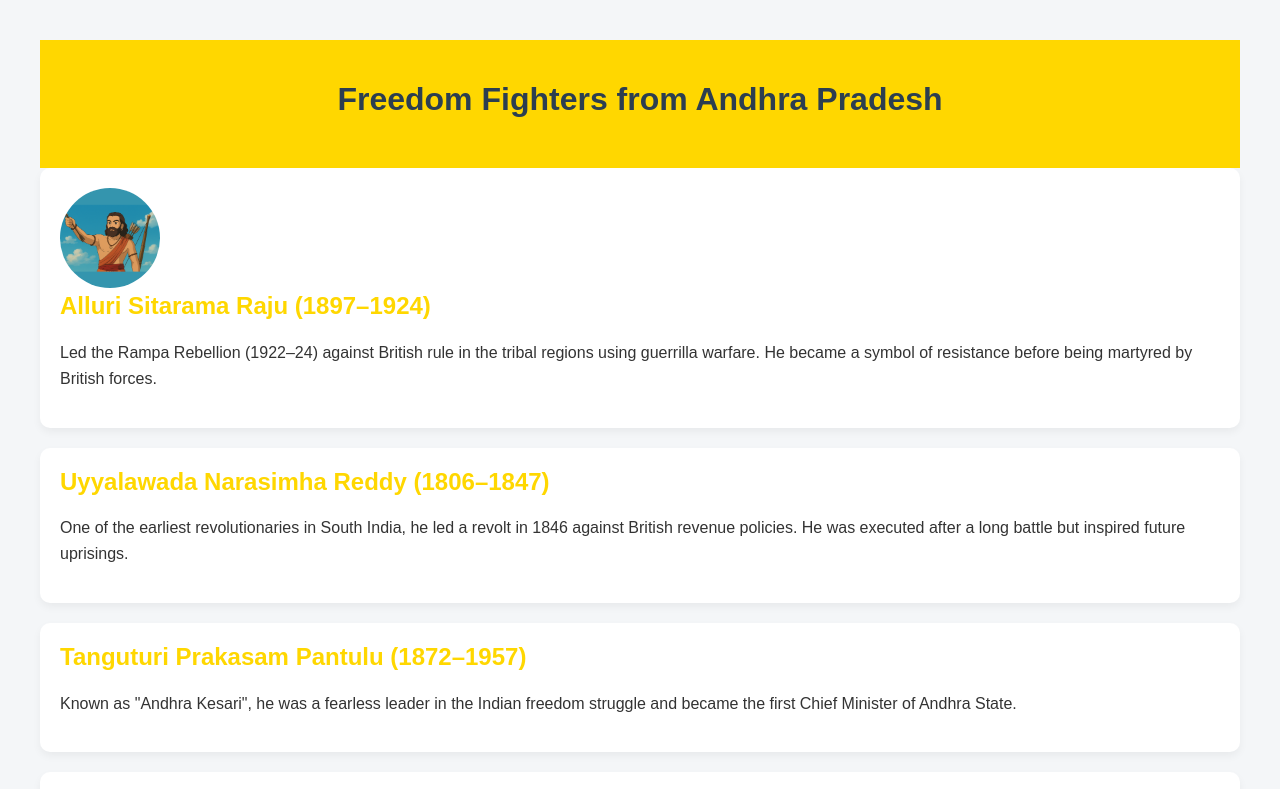
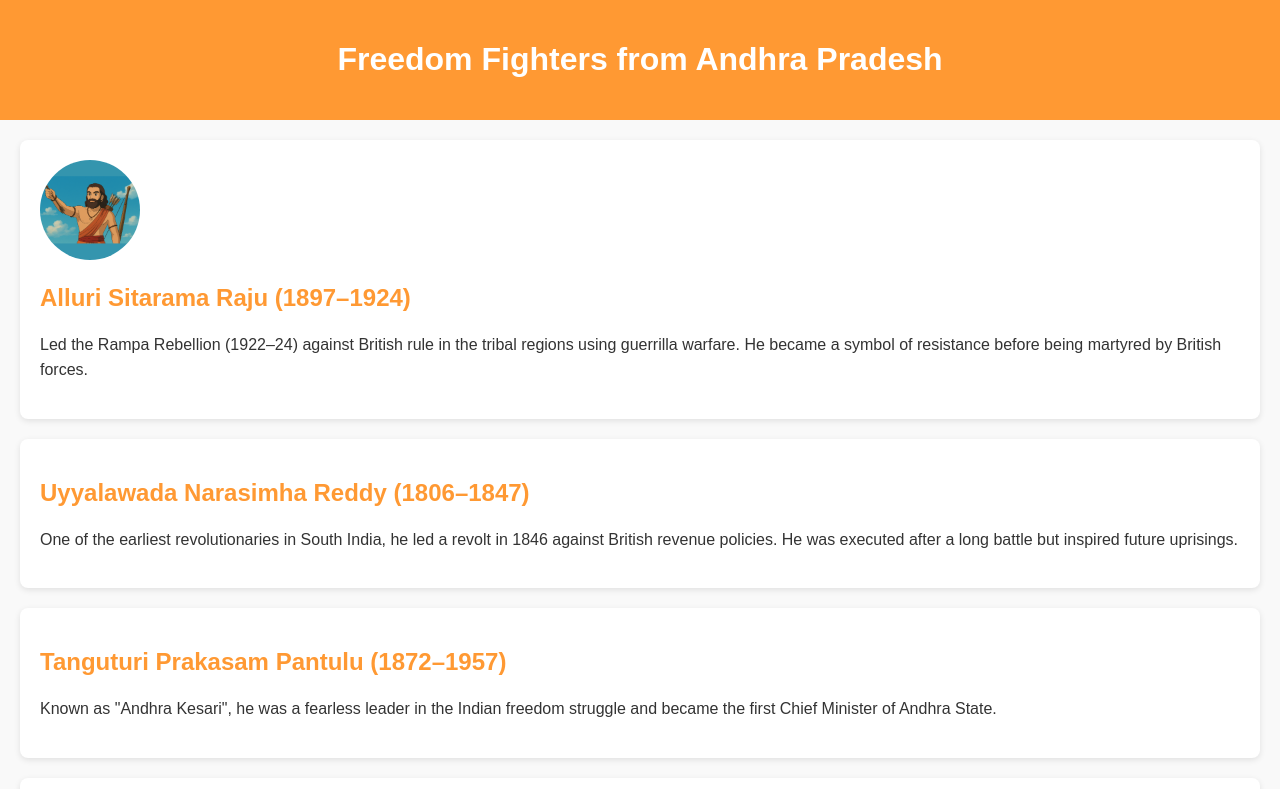
Before and after one commit to aniketyosu/freedom_fighters_against_britishers, a plain HTML site: page andra_pradesh.html in a window 1280 px wide. Shown: the top 789 px of the page. Drawn offline with Linux system fonts and the light colour scheme.

Commit message:
update code for uniformity

```diff
--- a/andra_pradesh.css
+++ b/andra_pradesh.css
@@ -1,52 +1,40 @@
+/* styles.css */
 body {
   font-family: Arial, sans-serif;
-    background-color: #f4f6f8;
+  background-color: #f9f9f9;
   margin: 0;
-    padding: 20px;
+  padding: 0;
   color: #333;
 }
 
-  .container {
+header {
+  background-color: #FF9933;
+  color: white;
+  padding: 20px;
+  text-align: center;
+}
+
+main {
   padding: 20px;
   /* max-width: 900px; */
   margin: auto;
-
-  }
-
-  h1 {
-    text-align: center;
-    color: #2c3e50;
-    margin-bottom: 30px;
 }
 
 .fighter {
-    background-color: #fff;
-    border-radius: 10px;
-    box-shadow: 0 4px 8px rgba(0,0,0,0.05);
+  background-color: white;
+  border-radius: 8px;
   padding: 20px;
   margin-bottom: 20px;
-    transition: transform 0.2s;
-  }
-
-  .fighter:hover {
-    transform: scale(1.01);
+  box-shadow: 0 2px 6px rgba(0,0,0,0.1);
 }
 
 .fighter h2 {
-    color: #FFD700;
-    margin-top: 0;
+  color: #FF9933;
 }
 
 .fighter p {
   line-height: 1.6;
 }
-
-  @media (max-width: 600px) {
-    body {
-      padding: 10px;
-    }
-  }
-
 
 .image {
   width: 100px;
@@ -54,10 +42,3 @@ body {
   object-fit: cover;
   border-radius: 50%; /* optional: makes it circular */
 }
-
-  header{
-    background-color: #FFD700;
-    color: white;
-    padding: 20px;
-    text-align: center;
-  }
--- a/andra_pradesh.html
+++ b/andra_pradesh.html
@@ -7,9 +7,8 @@
     <link rel="stylesheet" href="./andra_pradesh.css" />
   </head>
   <body>
-    <div class="container">
-      <header><h1>Freedom Fighters from Andhra Pradesh</h1></header>
-
+    <header><h1>Freedom Fighters from Andhra Pradesh</h1></header>
+    <main>
       <div class="fighter">
         <img
           class="image"
@@ -110,6 +109,6 @@
           State.
         </p>
       </div>
-    </div>
+    </main>
   </body>
 </html>
--- a/arun_pradesh.css
+++ b/arun_pradesh.css
@@ -1,33 +1,17 @@
+/* styles.css */
 body {
-    font-family: 'Segoe UI', Tahoma, Geneva, Verdana, sans-serif;
-    background-color: #f0f2f5;
+  font-family: Arial, sans-serif;
+  background-color: #f9f9f9;
+  margin: 0;
+  padding: 0;
   color: #333;
-    padding: 20px;
-    line-height: 1.6;
 }
 
-  h1 {
+header {
+  background-color: #FF9933;
+  color: white;
+  padding: 20px;
   text-align: center;
-    color: white;
-    margin-bottom: 40px;
-  }
-
-  .fighter {
-    background-color: #ffffff;
-    border: 1px solid #ddd;
-    border-radius: 12px;
-    padding: 20px;
-    margin-bottom: 30px;
-    box-shadow: 0 4px 8px rgba(0, 0, 0, 0.05);
-  }
-
-  .fighter h2 {
-    color: #228B22;
-    margin-bottom: 10px;
-  }
-
-  header{
-    background-color: #228B22;
 }
 
 main {
@@ -35,3 +19,19 @@ body {
   /* max-width: 900px; */
   margin: auto;
 }
+
+.fighter {
+  background-color: white;
+  border-radius: 8px;
+  padding: 20px;
+  margin-bottom: 20px;
+  box-shadow: 0 2px 6px rgba(0,0,0,0.1);
+}
+
+.fighter h2 {
+  color: #FF9933;
+}
+
+.fighter p {
+  line-height: 1.6;
+}
```
Lines whose indentation alone changed are shown as unchanged.
